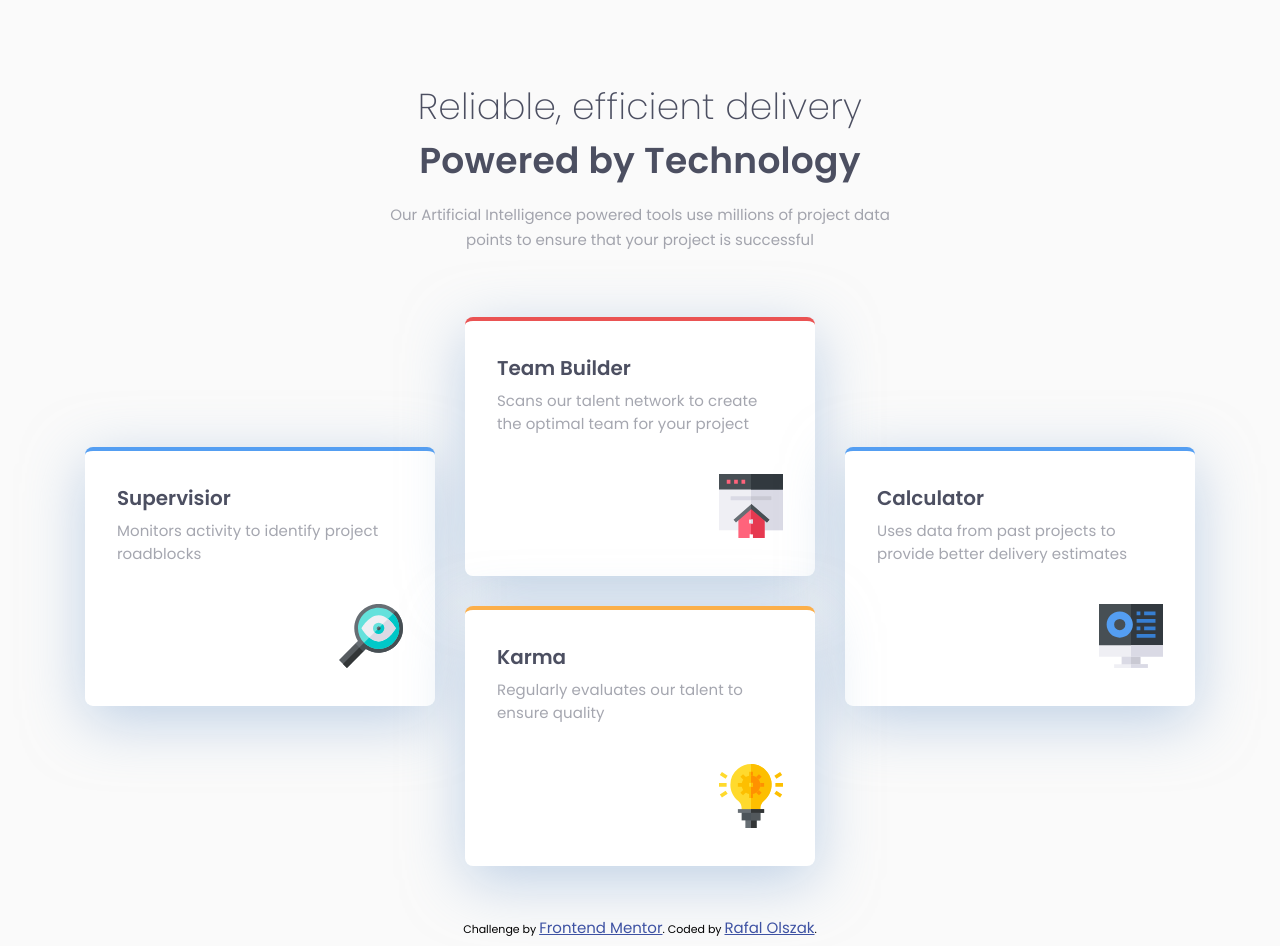
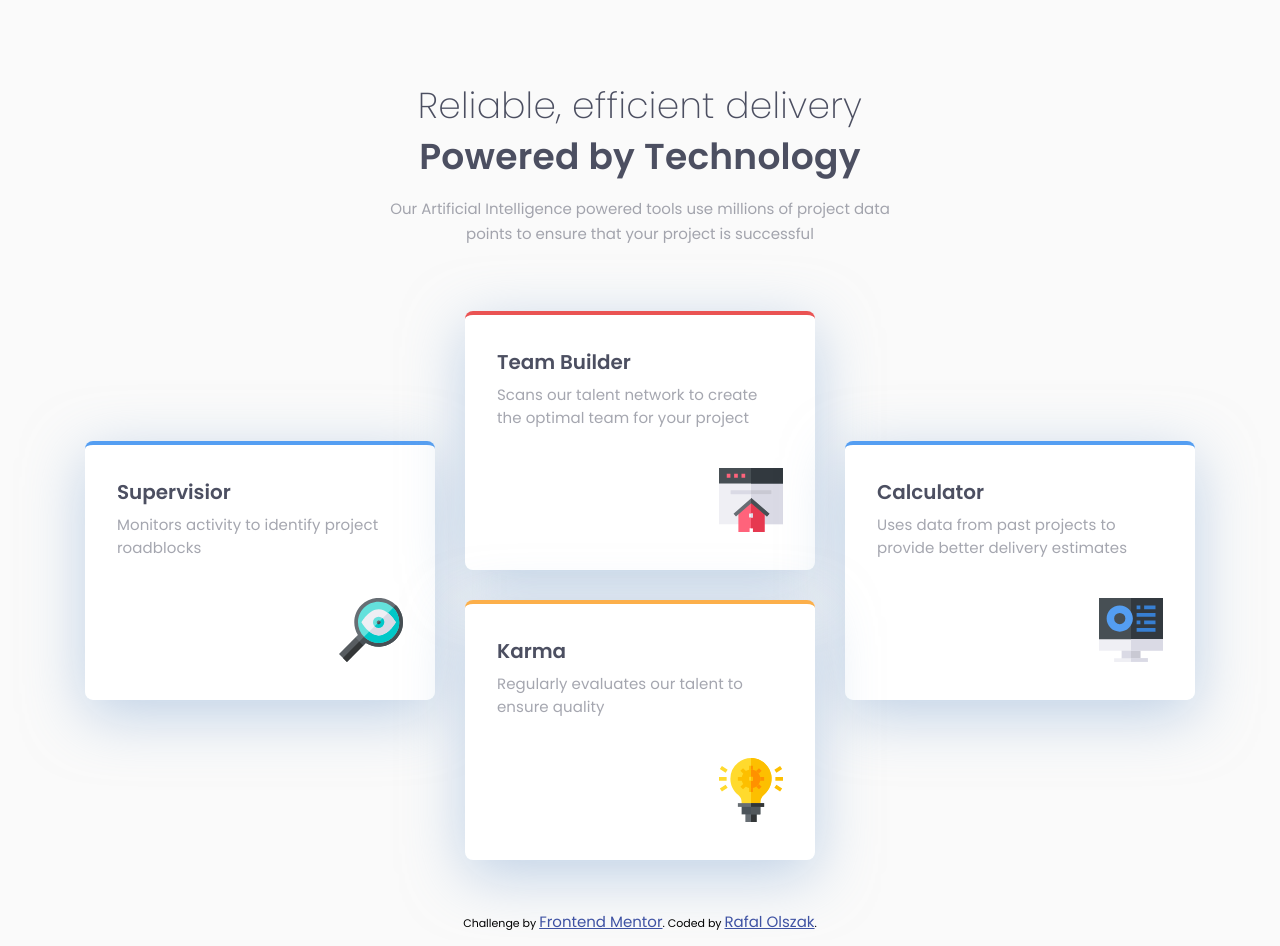
Before and after one commit to rafalolszak/Four-Card-Feature, a plain HTML site: page index.html in a window 1280 px wide. Drawn offline with Linux system fonts and the light colour scheme.

Commit message:
Add files via upload

```diff
--- a/style.css
+++ b/style.css
@@ -56,7 +56,7 @@ header h1{
     color:var(--VeryDarkBlue);
     letter-spacing: 0.25px;
     font-weight: 200;
-    line-height: 3.6rem;
+    line-height: 3.4rem;
     margin-bottom: 1rem;
 }
 
```
